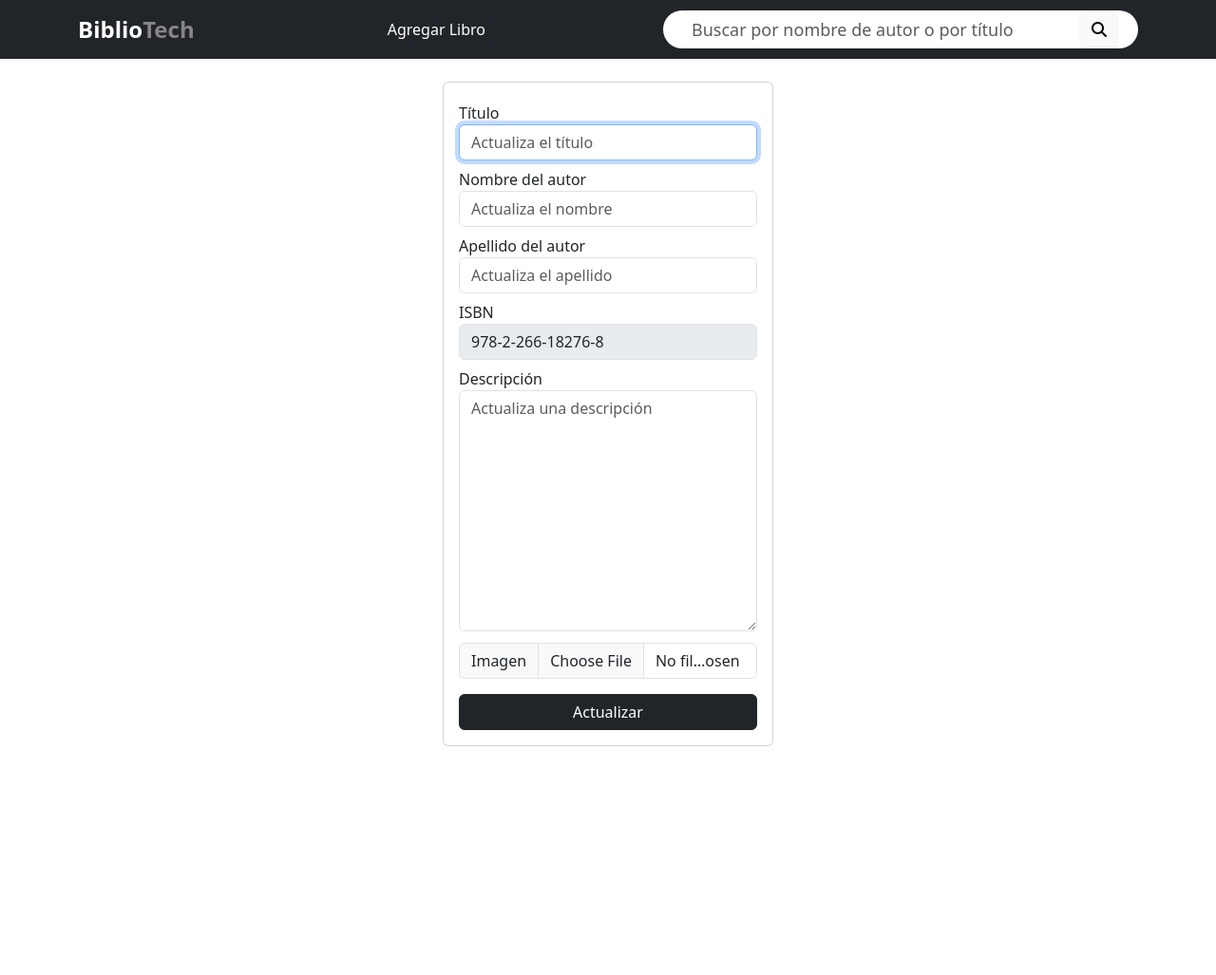
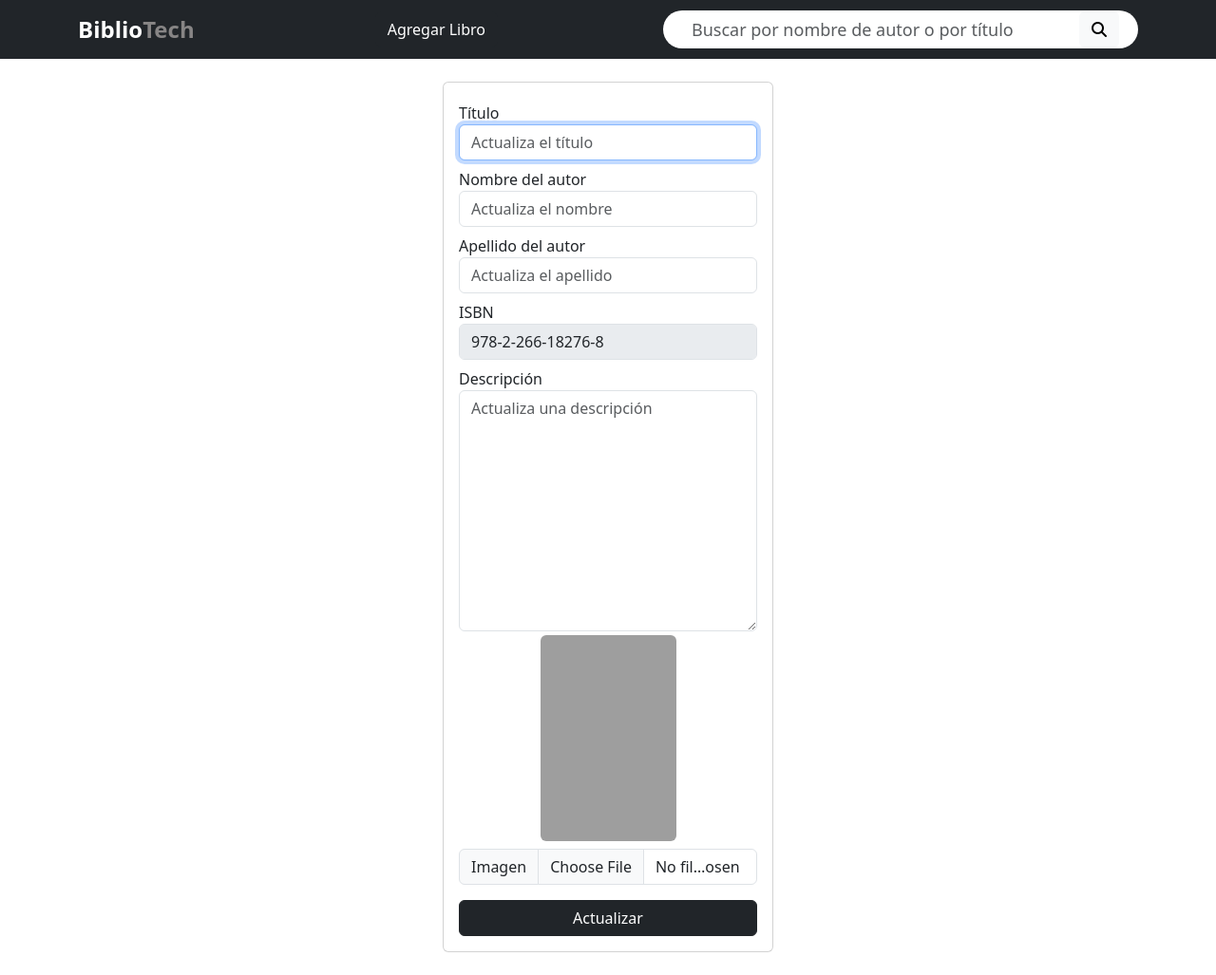
Before and after one commit to Fem-BiblioTech/bibliotech, a PHP site: page /applications/edit_book.php?isbn=978-2-266-18276-8 in a window 1280 px wide. Shown: the whole page at 95% size. Before the commit the page ends 786 px from the top, so only its background shows below. Run offline with PHP 8.4, Linux system fonts and the light colour scheme; data comes from the database, SQL or seed files in the repository; data that the repository does not hold is empty; some libraries are stand-ins or nearby versions; grey boxes are pictures that could not be loaded.

Commit message:
show image in edit form

```diff
--- a/applications/edit_book.php
+++ b/applications/edit_book.php
@@ -78,6 +78,10 @@ if (isset($_POST['update'])) {
                                             placeholder="Actualiza una descripción"><?php echo $description; ?></textarea>
                                     </div>
 
+                                    <div class="center-content ">
+                                      <img src= "../<?php echo $row ["image"]?>" class="card-img-center rounded" alt="Portada libro <?php echo $row ["title"] ?>">
+                                    </div>
+
                                     <div class="input-group mb-3 mt-2">
                                         <label  class="input-group-text" for="inputGroupFile01">Imagen</label>
                                         <input type="file" name="image" class="form-control" id="inputGroupFile01">
--- a/styles/style.css
+++ b/styles/style.css
@@ -37,6 +37,17 @@ body{
     display: none !important;
 }
 
+.center-content{
+    display: flex;
+    justify-content: center;
+
+}
+
+.center-content img{
+    width: 143px;
+    height: 217px;
+}
+
 @media screen and (max-width: 576px){
     .mobile-icons{
         display: inline-block !important;
```
